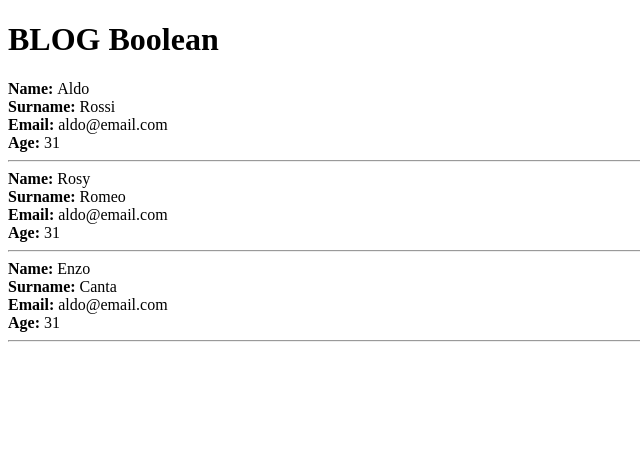
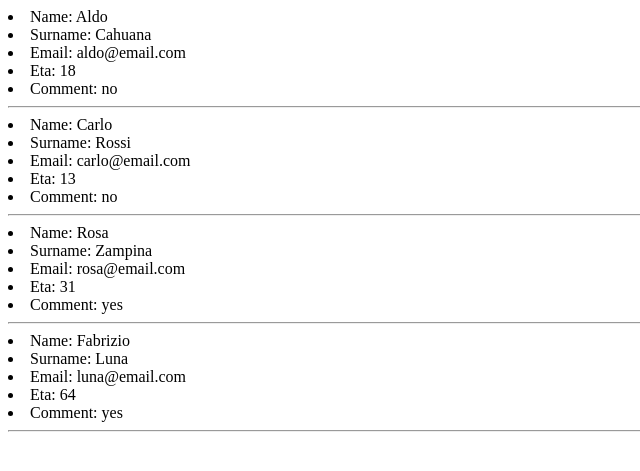
Before and after one commit to aldooow/php-oop-1, a PHP site: page / in a window 1280 px wide. Shown: the top 471 px of the page, without its empty margins (0-640 px from the left). Run offline with PHP 8.4, Linux system fonts and the light colour scheme.

Commit message:
Work in progress!!

```diff
--- /dev/null
+++ b/Employee.php
@@ -0,0 +1,5 @@
+<?php
+
+class Employee
+
+?>
--- /dev/null
+++ b/User.php
@@ -0,0 +1,46 @@
+<?php
+
+class User {
+  public $name;
+
+  public $surname;
+
+  public $email;
+
+  public $password;
+
+  public $comment = false;
+
+  public $eta;
+
+  public function __construct($_name, $_surname, $_email, $_password, $_eta) {
+    $this->name = $_name;
+    $this->surname = $_surname;
+    $this->email = $_email;
+    $this->password = $_password;
+    $this->eta = $_eta;
+  }
+
+  public function getUserData(){
+    $canComment = 'no';
+    if($this->comment === true){
+      $canComment = 'yes';
+    }
+    return [
+      'name' => $this->name,
+      'surname' => $this->surname,
+      'email' => $this->email,
+      'password' => $this->password,
+      'eta' => $this->eta,
+      'comment' => $canComment
+    ];
+  }
+
+  public function canComment(){
+      if($this->eta > 18){
+        $this->comment = true;
+      }
+    }
+}
+
+?>
--- a/index.php
+++ b/index.php
@@ -1,66 +1,62 @@
 <?php
+require_once(__DIR__ . '/User.php');
 
-class User {
-  public $name;
-  public $surname;
-  public $email;
-  public $age;
-
-  public function printInfoUser($name, $surname, $email, $age){
-    echo
-    '<b>Name: </b>' . $name . '<br>' .
-    '<b>Surname: </b>' . $surname  . '<br>' .
-    '<b>Email: </b>' . $email . '<br>' .
-    '<b>Age: </b>' . $age . '<br>'.
-    '<hr>';
-  }
-}
-
-$users = [
+$array_users = [
   [
     'name' => 'Aldo',
-    'surname' => 'Rossi',
+    'surname' => 'Cahuana',
     'email' => 'aldo@email.com',
-    'age' => 31
+    'password' => '123',
+    'eta' => 18
   ],
   [
-    'name' => 'Rosy',
-    'surname' => 'Romeo',
-    'email' => 'aldo@email.com',
-    'age' => 31
+    'name' => 'Carlo',
+    'surname' => 'Rossi',
+    'email' => 'carlo@email.com',
+    'password' => '123',
+    'eta' => 13
   ],
-  [
-    'name' => 'Enzo',
-    'surname' => 'Canta',
-    'email' => 'aldo@email.com',
-    'age' => 31
-  ]
+    [
+    'name' => 'Rosa',
+    'surname' => 'Zampina',
+    'email' => 'rosa@email.com',
+    'password' => '123',
+    'eta' => 31
+  ],
+    [
+    'name' => 'Fabrizio',
+    'surname' => 'Luna',
+    'email' => 'luna@email.com',
+    'password' => '123',
+    'eta' => 64
+  ],
 ];
 
+foreach ($array_users as $user) {
+  $user = new User($user['name'], $user['surname'], $user['email'], $user['password'], $user['eta']);
+  $user->canComment();
+  $user_data = $user->getUserData();
+  ?>
+  <li>Name: <?php echo  $user_data ['name']?> </li>
+  <li>Surname: <?php echo  $user_data ['surname']?> </li>
+  <li>Email: <?php echo  $user_data ['email']?> </li>
+  <li>Eta: <?php echo  $user_data ['eta']?> </li>
+  <li>Comment: <?php echo  $user_data ['comment']?> </li>
+  <hr>
+<?php
+}
+// echo 'Lista users';
+//
+// $user = new User('Aldo', 'Cahuana', 'aldo@email.com', '123', 'yes');
+// $user->comment = true;
+// $user_data = $user->getUserData();
 
- ?>
+// var_dump($user)
+?>
 
- <!DOCTYPE html>
- <html lang="en" dir="ltr">
-   <head>
-     <meta charset="utf-8">
-     <title></title>
-   </head>
-   <body>
-
-     <h1>BLOG Boolean</h1>
-     <?php
-     foreach ($users as $user) {
-       $userBlog = new User();
-       $userBlog->name = $user['name'];
-       $userBlog->surname = $user['surname'];
-       $userBlog->email = $user['email'];
-       $userBlog->age = $user['age'];
-       $userBlog->printInfoUser($userBlog->name, $userBlog->surname, $userBlog->email, $userBlog->age );
-     }
-     ?>
-
-
-
-   </body>
- </html>
+<!-- <ul>
+  <li>Nome: <?php echo  $user_data ['name']?> </li>
+  <li>Nome: <?php echo  $user_data ['surname']?> </li>
+  <li>Nome: <?php echo  $user_data ['email']?> </li>
+  <li>Nome: <?php echo  $user_data ['eta']?> </li>
+</ul> -->
```
Also changed, not shown: test.php (added, +66 -0 lines).
